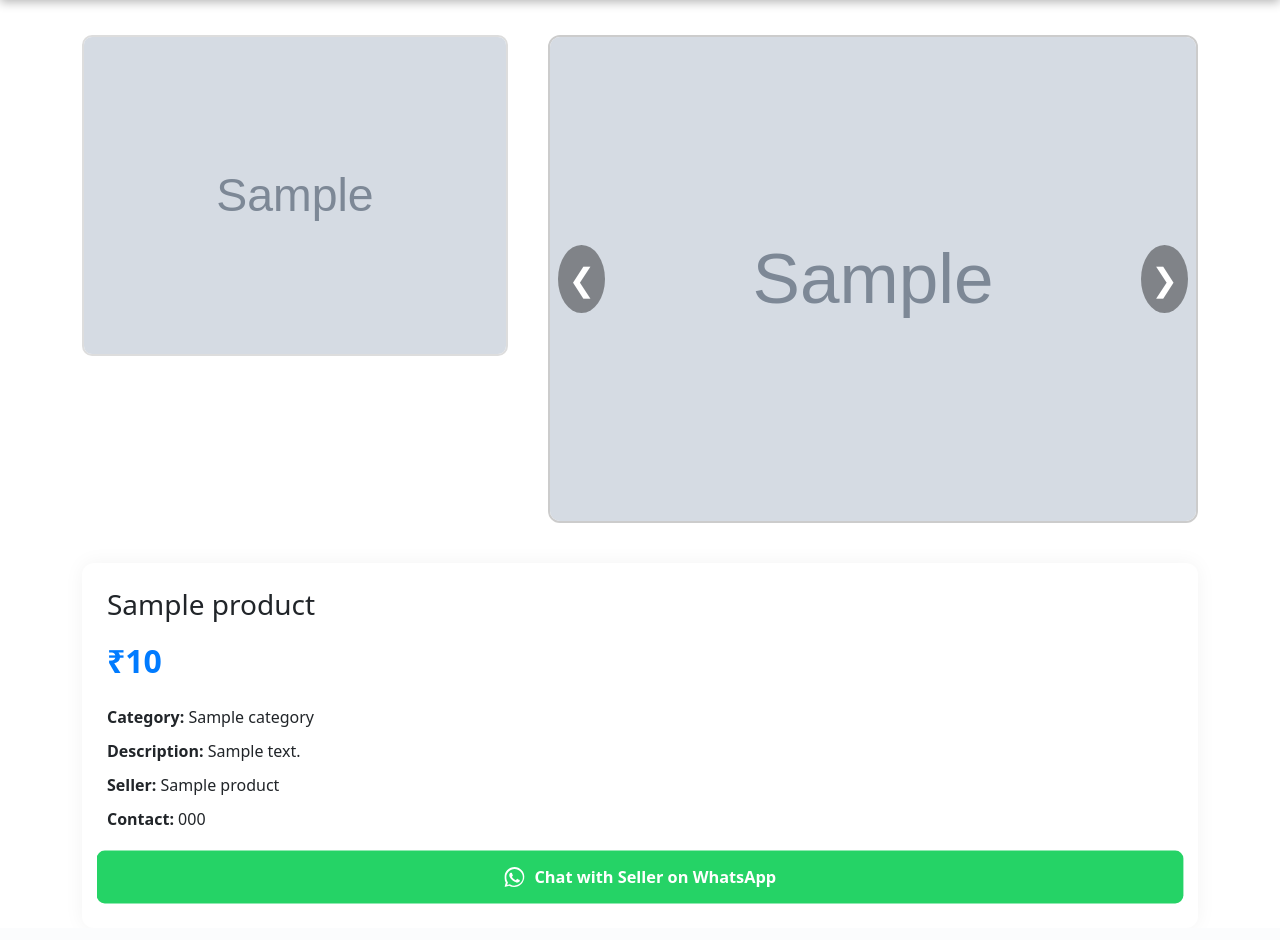
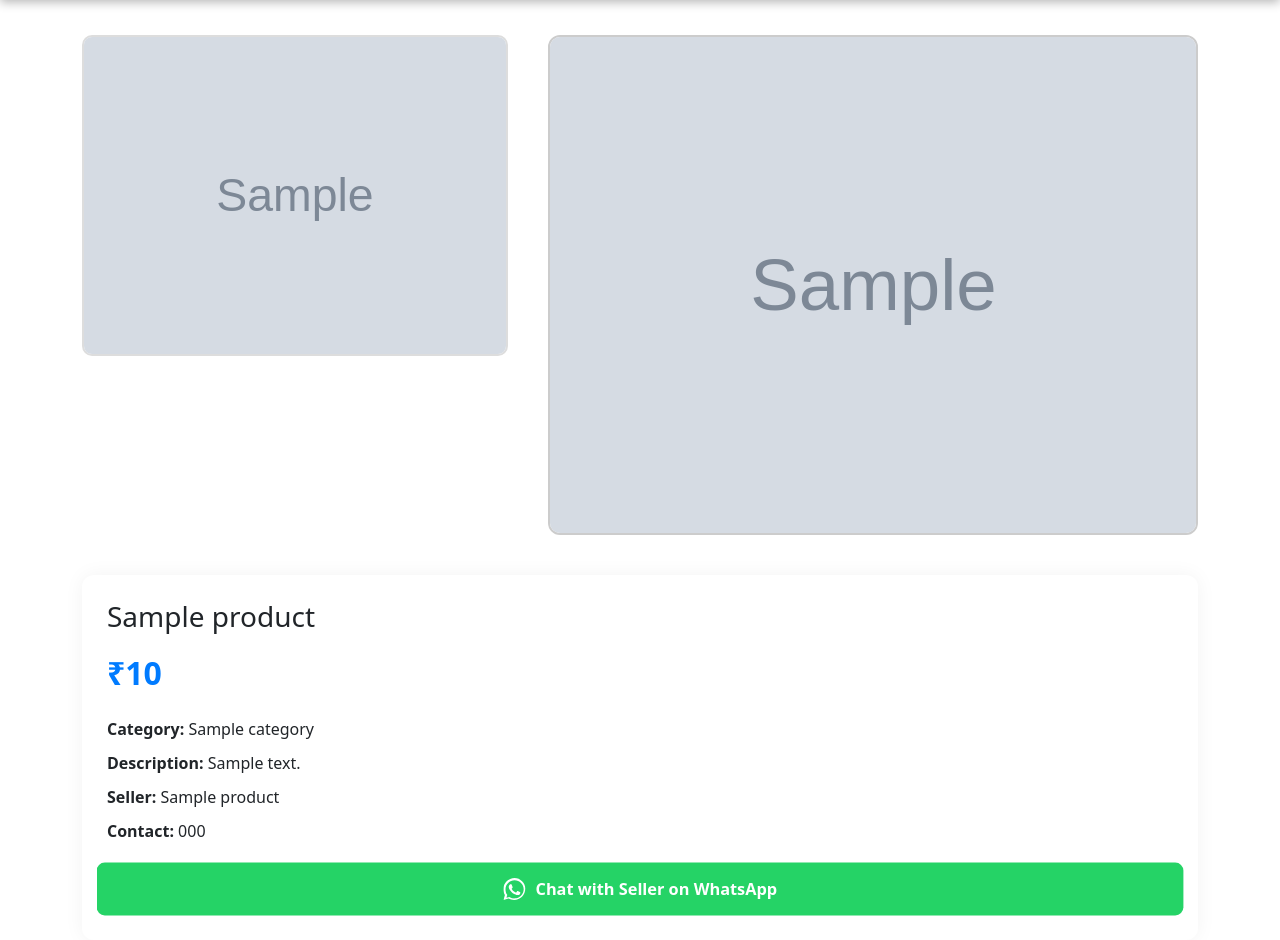
Before and after one commit to akshatabakre/Resell-nitrr, a Flask app: template templates/product_detail.html in a window 1280 px wide. Shown: the part 69-1009 px from the top of the page. Before the commit the page ends 973 px from the top, so only its background shows below. Run offline with Flask 3, Linux system fonts and the light colour scheme; the template is opened without the code that fills it: most values are stand-ins (such as "Sample title", 1, 10 or a date in 2020); grey boxes marked "Sample" are stand-in pictures; some libraries are stand-ins or nearby versions.

Commit message:
prod details

```diff
--- a/templates/product_detail.html
+++ b/templates/product_detail.html
@@ -32,6 +32,9 @@
       display: flex;
       flex-direction: column;
       gap: 15px;
+      max-height: 500px;
+      overflow-y: auto;
+      /* width: 60%; */
     }
 
     .gallery img {
@@ -52,15 +55,18 @@
     .main-image {
       flex: 1 1 45%;
       position: relative;
+      height: 500px;
     }
 
     .carousel {
       position: relative;
-      overflow: hidden;
+      height: 100%;
     }
 
     .carousel img {
       width: 100%;
+      height: 100%;
+      object-fit: cover;
       border-radius: 12px;
       border: 2px solid #ccc;
       animation: fadeIn 0.5s ease-in;
@@ -70,14 +76,18 @@
       position: absolute;
       top: 50%;
       transform: translateY(-50%);
-      background-color: rgba(0, 0, 0, 0.4);
-      color: white;
       font-size: 2rem;
+      color: #fff;
+      background-color: rgba(0, 0, 0, 0.5);
       padding: 10px;
+      border-radius: 50%;
       cursor: pointer;
-      border-radius: 50%;
-      z-index: 10;
-      user-select: none;
+      z-index: 1;
+      display: none;
+    }
+
+    .carousel:hover .arrow {
+      display: block;
     }
 
     .arrow.left {
@@ -107,7 +117,7 @@
     .price {
       font-size: 2rem;
       font-weight: bold;
-      color: #007bff; /* Changed to blue */
+      color: #007bff; /* Blue color */
       margin-bottom: 20px;
     }
 
@@ -129,13 +139,6 @@
       text-decoration: none;
       transition: transform 0.3s ease, background 0.3s ease;
       animation: pulse 1.5s infinite;
-    }
-
-    .whatsapp svg {
-      width: 20px;
-      height: 20px;
-      fill: white;
-      vertical-align: middle;
     }
 
     .whatsapp:hover {
@@ -192,6 +195,7 @@
       .gallery {
         flex-direction: row;
         overflow-x: auto;
+        max-height: none;
       }
 
       .gallery img {
@@ -208,13 +212,13 @@
     <!-- Side Gallery -->
     <div class="gallery">
       {% for url in product.image_urls %}
-      <img src="{{ url }}" alt="Thumbnail" onclick="showImage('{{ url }}')" />
+      <img src="{{ url }}" alt="Thumbnail" onclick="showImageModal('{{ url }}')" />
       {% endfor %}
     </div>
 
     <!-- Main Image Carousel -->
     <div class="main-image">
-      <div class="carousel">
+      <div class="carousel" id="carousel">
         <span class="arrow left" onclick="prevImage()">&#10094;</span>
         <img id="carouselImage" src="{{ product.image_urls[0] }}" alt="Main Product Image">
         <span class="arrow right" onclick="nextImage()">&#10095;</span>
@@ -251,6 +255,30 @@
     const images = {{ product.image_urls | tojson }};
     let currentIndex = 0;
     const carouselImage = document.getElementById("carouselImage");
+    const carousel = document.getElementById("carousel");
+    let interval;
+
+    function updateImage() {
+      carouselImage.src = images[currentIndex];
+    }
+
+    function nextImage() {
+      currentIndex = (currentIndex + 1) % images.length;
+      updateImage();
+    }
+
+    function prevImage() {
+      currentIndex = (currentIndex - 1 + images.length) % images.length;
+      updateImage();
+    }
+
+    function startAutoSlide() {
+      interval = setInterval(nextImage, 3000);
+    }
+
+    function stopAutoSlide() {
+      clearInterval(interval);
+    }
 
     function showImageModal(url) {
       document.getElementById("modalImg").src = url;
@@ -261,26 +289,14 @@
       document.getElementById("imgModal").classList.remove("active");
     }
 
-    function showImage(url) {
-      showImageModal(url);
-    }
+    // Start sliding
+    startAutoSlide();
 
-    function nextImage() {
-      currentIndex = (currentIndex + 1) % images.length;
-      carouselImage.src = images[currentIndex];
-    }
+    // Pause on hover
+    carousel.addEventListener("mouseenter", stopAutoSlide);
+    carousel.addEventListener("mouseleave", startAutoSlide);
 
-    function prevImage() {
-      currentIndex = (currentIndex - 1 + images.length) % images.length;
-      carouselImage.src = images[currentIndex];
-    }
-
-    // Auto swipe every 3 seconds
-    setInterval(() => {
-      nextImage();
-    }, 3000);
-
-    // ESC key closes modal
+    // ESC closes modal
     window.addEventListener("keydown", (e) => {
       if (e.key === "Escape") closeModal();
     });
```
